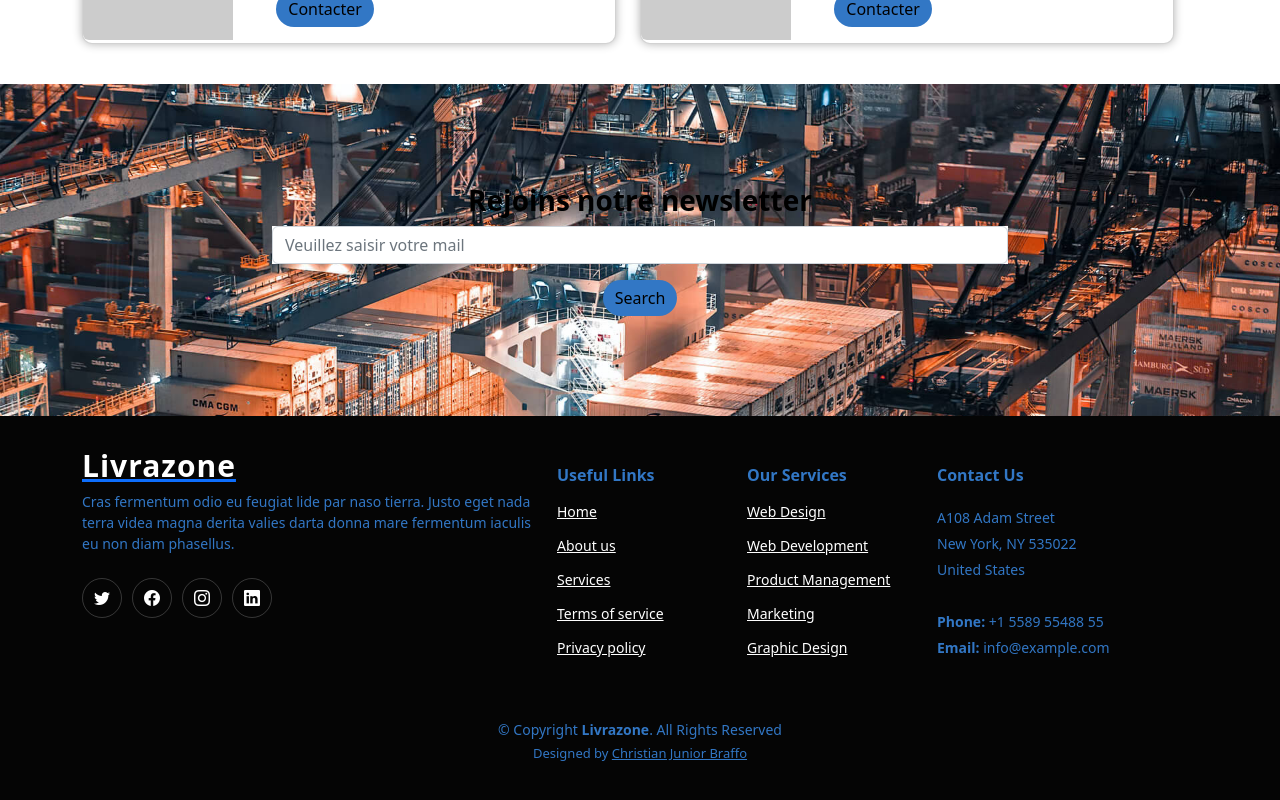
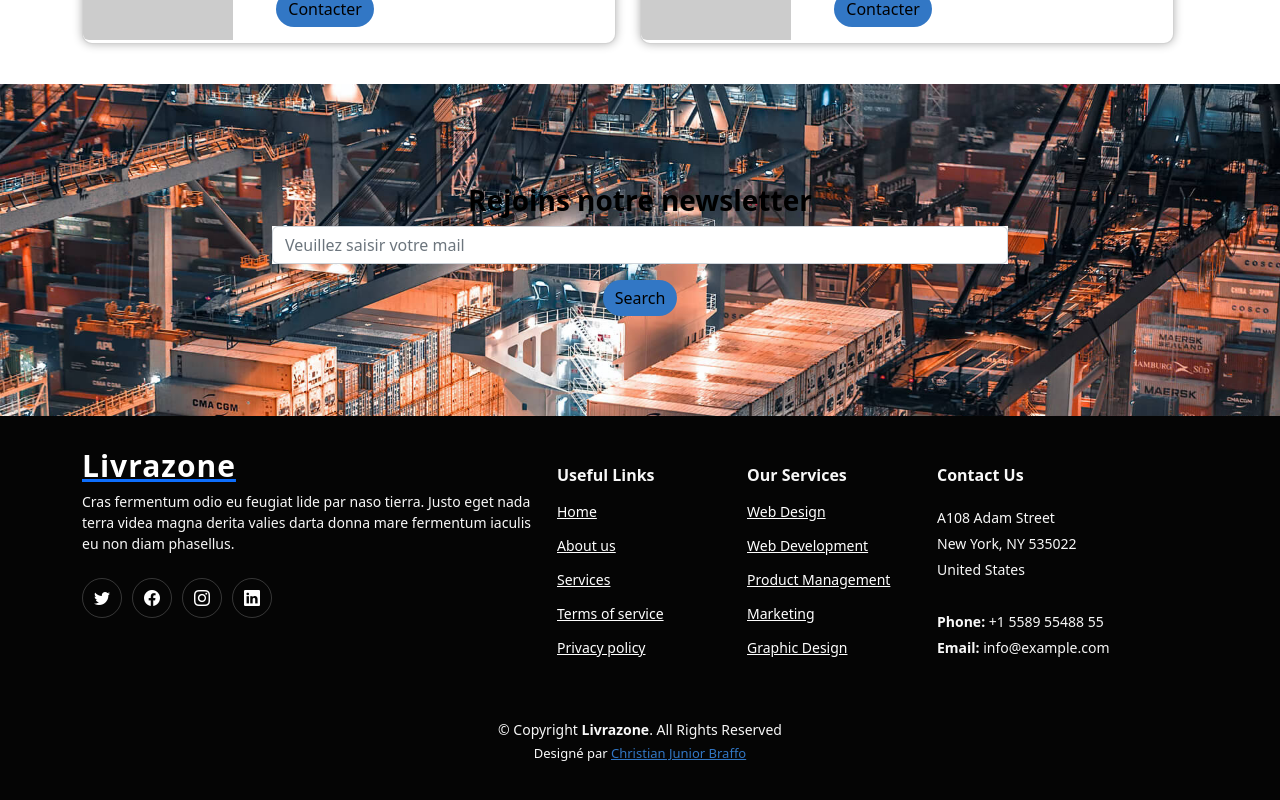
Before and after one commit to christianjunior05/Livrazone, an Angular app: page /accueil in a window 1280 px wide. Shown: the part 1328-2128 px from the top of the page. Built offline with nearby package versions, Linux system fonts and the light colour scheme.

Commit message:
modification du footer

```diff
--- a/src/app/footer/footer.component.css
+++ b/src/app/footer/footer.component.css
@@ -2,7 +2,7 @@
     font-size: 14px;
     background-color:#050505;
     padding: 50px 0;
-    color: #3277c5;
+    color: #f8f8f8;
   }
 
   .footer .footer-info .logo {
--- a/src/app/footer/footer.component.html
+++ b/src/app/footer/footer.component.html
@@ -1,5 +1,4 @@
 <footer id="footer" class="footer">
-
     <div class="container">
       <div class="row gy-4">
         <div class="col-lg-5 col-md-12 footer-info">
@@ -46,9 +45,7 @@
             <strong>Phone:</strong> +1 5589 55488 55<br>
             <strong>Email:</strong> info@example.com<br>
           </p>
-
         </div>
-
       </div>
     </div>
 
@@ -57,12 +54,7 @@
         &copy; Copyright <strong><span>Livrazone</span></strong>. All Rights Reserved
       </div>
       <div class="credits">
-        <!-- All the links in the footer should remain intact. -->
-        <!-- You can delete the links only if you purchased the pro version. -->
-        <!-- Licensing information: https://bootstrapmade.com/license/ -->
-        <!-- Purchase the pro version with working PHP/AJAX contact form: https://bootstrapmade.com/logis-bootstrap-logistics-website-template/ -->
-        Designed by <a href="https://www.linkedin.com/in/christian-junior-braffo-/">Christian Junior Braffo</a>
+        Designé par <a href="https://www.linkedin.com/in/christian-junior-braffo-/">Christian Junior Braffo</a>
       </div>
     </div>
-
   </footer>
```
